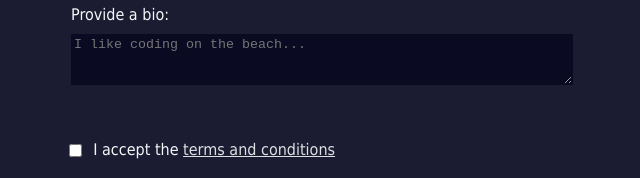
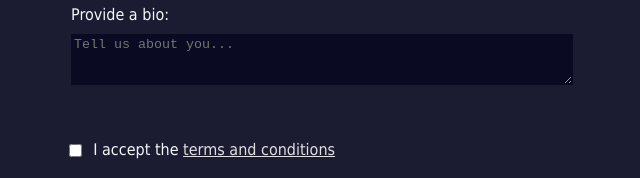
Before and after one commit to JalinaH/Registration-Form, a plain HTML site: page index.html in a window 1280 px wide. Shown: the part 880-1058 px from the top of the page, 321-961 px from the left. Drawn offline with Linux system fonts and the light colour scheme.

Commit message:
first change

```diff
--- a/index.html
+++ b/index.html
@@ -80,7 +80,7 @@
             name="bio"
             rows="3"
             cols="30"
-            placeholder="I like coding on the beach..."
+            placeholder="Tell us about you..."
           ></textarea>
         </label>
       </fieldset>
```
